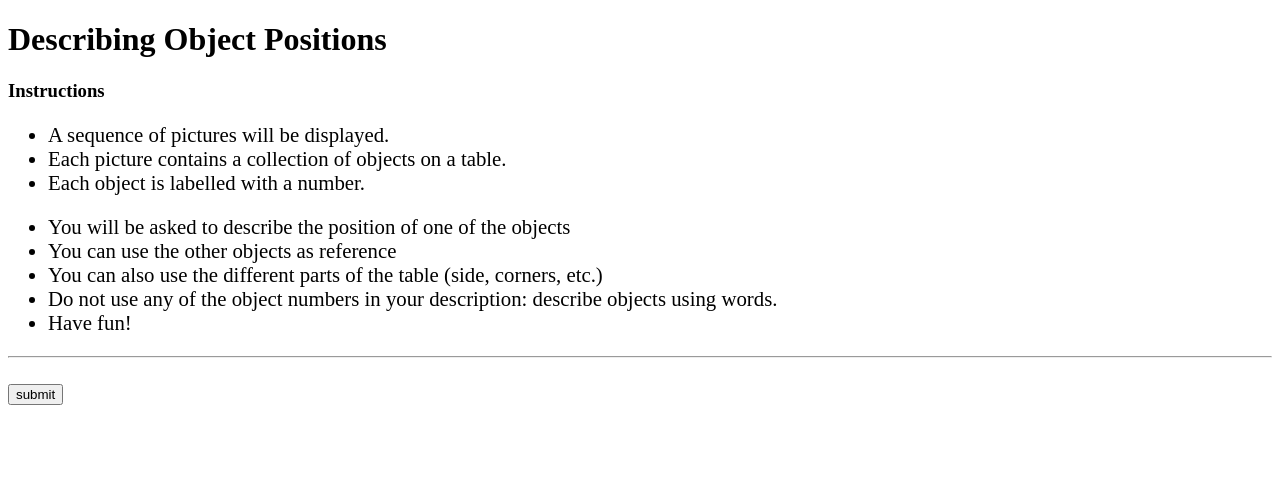
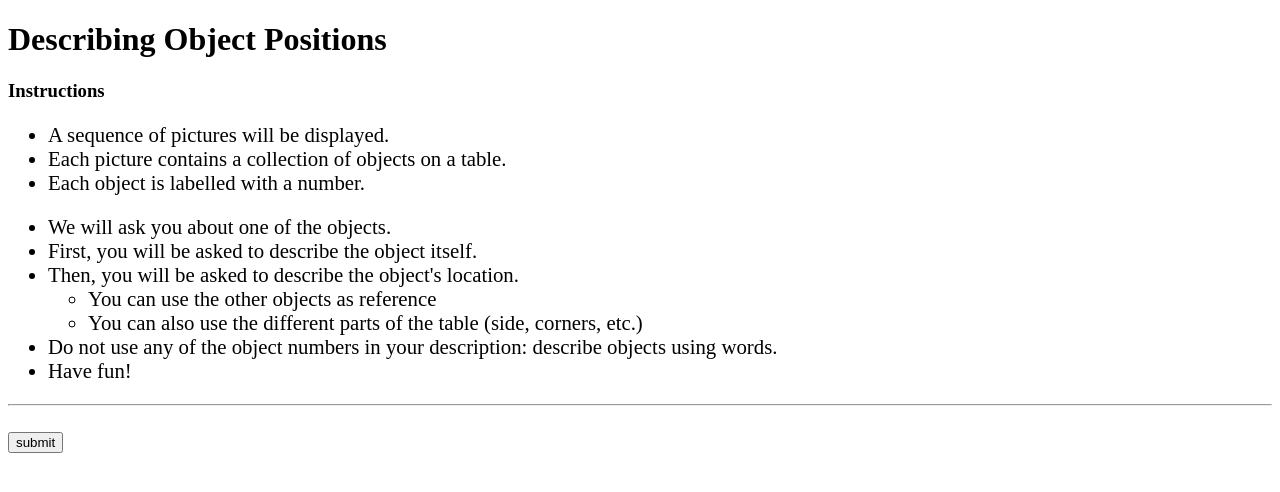
Before and after one commit to arebgun/mtbolt, a Django app: page /tasks/description/ in a window 1280 px wide. Shown: the top 492 px of the page. Run offline with Django 3.2, Linux system fonts and the light colour scheme; data that the repository does not hold is empty.

Commit message:
more on description

```diff
--- a/tasks/templates/tasks/description.html
+++ b/tasks/templates/tasks/description.html
@@ -22,9 +22,13 @@
     <li>Each object is labelled with a number.</li>
 </ul>
 <ul class="instruction">
-    <li>You will be asked to describe the position of one of the objects</li>
-    <li>You can use the other objects as reference</li>
-    <li>You can also use the different parts of the table (side, corners, etc.)</li>
+    <li>We will ask you about one of the objects.</li>
+    <li>First, you will be asked to describe the object itself.</li>
+    <li>Then, you will be asked to describe the object's location.</li>
+    <ul>
+        <li>You can use the other objects as reference</li>
+        <li>You can also use the different parts of the table (side, corners, etc.)</li>
+    </ul>
     <li>Do not use any of the object numbers in your description: describe objects using words.</li>
     <li>Have fun!</li>
 </ul>
```
